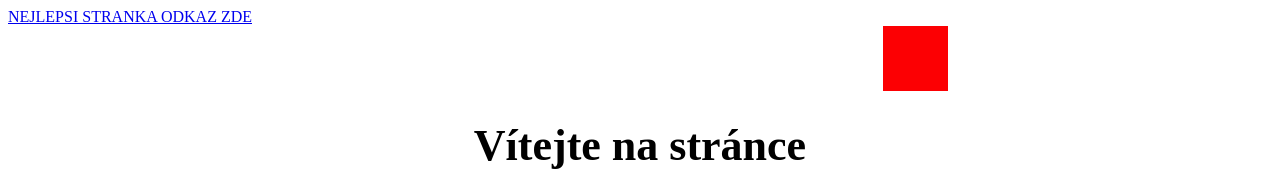
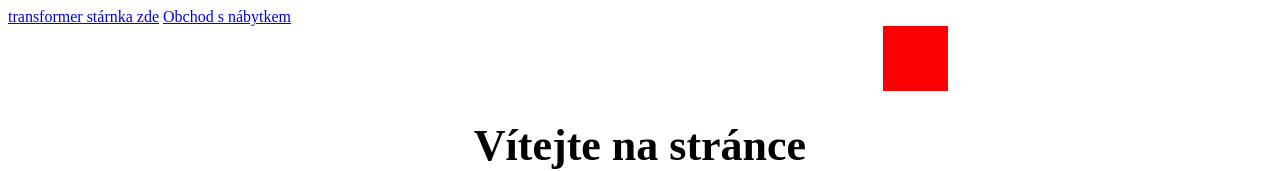
Before and after one commit to ParmenMega/mesin-around, a plain HTML site: page index.html in a window 1280 px wide. Shown: the top 171 px of the page. Drawn offline with Linux system fonts and the light colour scheme.

Commit message:
Update index.html

```diff
--- a/index.html
+++ b/index.html
@@ -22,7 +22,8 @@ div {
 </style>
 </head>
 <body>
-  <a href="./kontra.html">NEJLEPSI STRANKA ODKAZ ZDE</a>
+  <a href="./kontra.html">transformer stárnka zde</a>
+  <a href="./furniture/furniture.html">Obchod s nábytkem</a>
 <div></div>
 <center>
 <h1 style="font-size:275%">Vítejte na stránce</h1>
```
